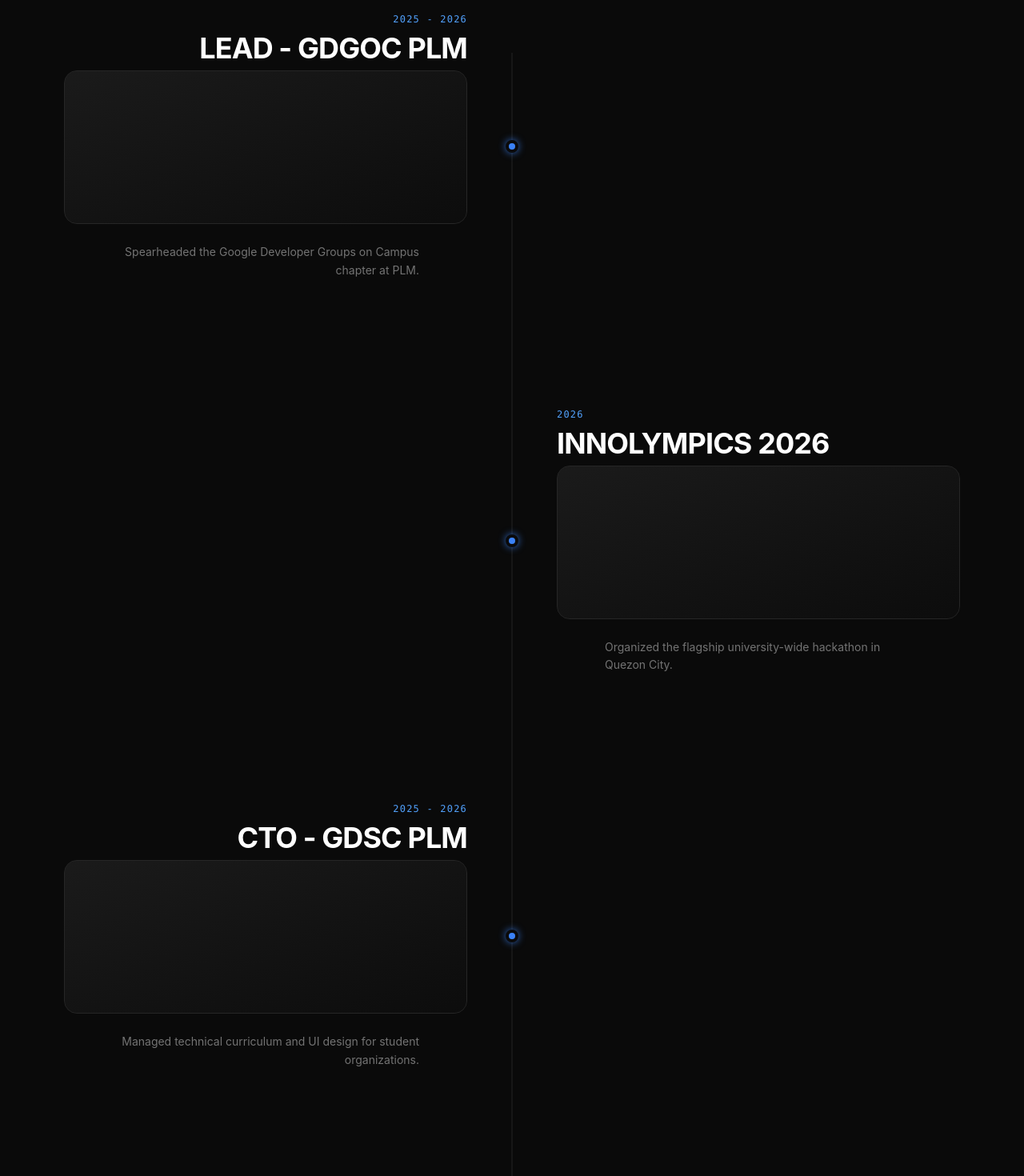
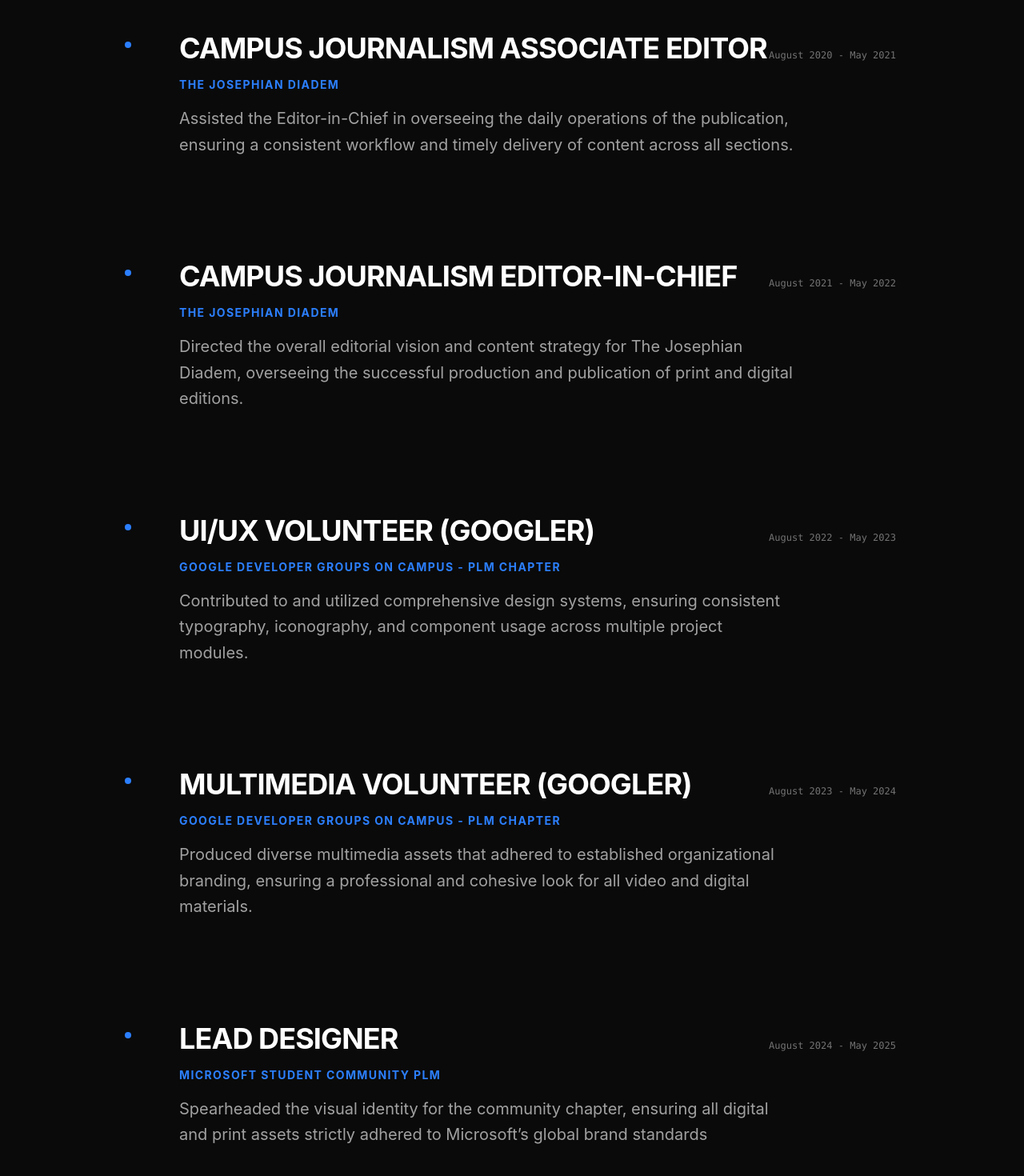
Before and after one commit to Alfheim31/portfolio, a React (Vite) app in the folder my-portfolio/: page / in a window 1280 px wide. Shown: the part 2820-4290 px from the top of the page at 80% size. Built offline with nearby package versions, Linux system fonts and the light colour scheme.

Commit message:
Update Experience.jsx

```diff
--- a/my-portfolio/src/components/Experience.jsx
+++ b/my-portfolio/src/components/Experience.jsx
@@ -1,80 +1,226 @@
+// import { motion, useScroll, useSpring } from "framer-motion";
+// import { useRef } from "react";
+
+// const EXPERIENCES = [
+//   { id: 1, year: "2025 - 2026", title: "Lead - GDGoC PLM", desc: "Spearheaded the Google Developer Groups on Campus chapter at PLM.", align: "left" },
+//   { id: 2, year: "2026", title: "InnOlympics 2026", desc: "Organized the flagship university-wide hackathon in Quezon City.", align: "right" },
+//   { id: 3, year: "2025 - 2026", title: "CTO - GDSC PLM", desc: "Managed technical curriculum and UI design for student organizations.", align: "left" },
+//   { id: 4, year: "2026", title: "P!ka Launch", desc: "Founded a boutique cookie brand specializing in pistachio-filled chewy cookies.", align: "right" },
+//   { id: 5, year: "2026", title: "RSG Seminar Series", desc: "Managed the 'Step Beyond the Uncharted Odyssey' career series.", align: "left" },
+//   { id: 6, year: "2025 - 2026", title: "Software Projects", desc: "Developed Palmingo for sign language recognition and fashion inventory systems.", align: "right" },
+//   { id: 7, year: "2024 - 2026", title: "Computer Science @ PLM", desc: "Developed Soluna, a celestial-themed programming language.", align: "left" }
+// ];
+
+// export default function Experience() {
+//   const ref = useRef(null);
+//   const { scrollYProgress } = useScroll({
+//     target: ref,
+//     offset: ["start center", "end center"],
+//   });
+
+//   const scaleY = useSpring(scrollYProgress, {
+//     stiffness: 100,
+//     damping: 30,
+//     restDelta: 0.001
+//   });
+
+//   return (
+//     <section id="experience" ref={ref} className="relative py-32 bg-neutral-950">
+//       <div className="max-w-6xl mx-auto px-4 relative">
+//         <h2 className="text-5xl md:text-7xl font-bold tracking-tighter uppercase mb-32 text-center text-white">Journey</h2>
+
+//         {/* LINE: This naturally grows/shrinks with scroll progress */}
+//         <div className="absolute left-1/2 top-[250px] bottom-0 w-[2px] bg-neutral-900 -translate-x-1/2">
+//           <motion.div
+//             style={{ scaleY, originY: 0 }}
+//             className="w-full h-full bg-blue-500 shadow-[0_0_15px_rgba(59,130,246,0.5)]"
+//           />
+//         </div>
+
+//         <div className="space-y-40">
+//           {EXPERIENCES.map((exp) => (
+//             <div key={exp.id} className="relative flex items-center justify-between w-full">
+
+//               <motion.div
+//                 // Initial state: hidden, blurred, and offset to the side
+//                 initial={{ opacity: 0, x: exp.align === "left" ? -100 : 100, filter: "blur(15px)" }}
+//                 // While in view: fully visible and centered
+//                 whileInView={{ opacity: 1, x: 0, filter: "blur(0px)" }}
+//                 // Transition settings
+//                 transition={{ duration: 0.8, ease: "easeOut" }}
+//                 // IMPORTANT: once: false enables the "reverse" animation when scrolling away
+//                 viewport={{ once: false, amount: 0.4 }}
+//                 className={`w-[45%] ${exp.align === "left" ? "text-right" : "text-left ml-auto"}`}
+//               >
+//                 <div className="flex flex-col gap-2">
+//                   <span className="text-blue-400 font-mono text-xs uppercase tracking-widest">{exp.year}</span>
+//                   <h3 className="text-2xl md:text-4xl font-bold text-white uppercase tracking-tight">{exp.title}</h3>
+//                   <div className="h-48 w-full bg-neutral-900/50 rounded-2xl border border-neutral-800 mb-4 overflow-hidden">
+//                     <div className="w-full h-full bg-gradient-to-br from-neutral-800 to-neutral-950 opacity-50" />
+//                   </div>
+//                   <p className="text-neutral-500 text-sm leading-relaxed max-w-sm ml-auto mr-0 md:mr-auto">
+//                     {exp.desc}
+//                   </p>
+//                 </div>
+//               </motion.div>
+
+//               <div className="absolute left-1/2 -translate-x-1/2 z-10">
+//                 <motion.div
+//                   initial={{ scale: 0, backgroundColor: "#171717" }}
+//                   whileInView={{ scale: 1, backgroundColor: "#3b82f6" }}
+//                   // once: false ensures the circle disappears when you scroll up past it
+//                   viewport={{ once: false, amount: 1 }}
+//                   className="w-4 h-4 rounded-full border-4 border-neutral-950 shadow-[0_0_10px_rgba(59,130,246,0.8)]"
+//                 />
+//               </div>
+//             </div>
+//           ))}
+//         </div>
+//       </div>
+//     </section>
+//   );
+// }
+
 import { motion, useScroll, useSpring } from "framer-motion";
 import { useRef } from "react";
 
-const EXPERIENCES = [
-  { id: 1, year: "2025 - 2026", title: "Lead - GDGoC PLM", desc: "Spearheaded the Google Developer Groups on Campus chapter at PLM.", align: "left" },
-  { id: 2, year: "2026", title: "InnOlympics 2026", desc: "Organized the flagship university-wide hackathon in Quezon City.", align: "right" },
-  { id: 3, year: "2025 - 2026", title: "CTO - GDSC PLM", desc: "Managed technical curriculum and UI design for student organizations.", align: "left" },
-  { id: 4, year: "2026", title: "P!ka Launch", desc: "Founded a boutique cookie brand specializing in pistachio-filled chewy cookies.", align: "right" },
-  { id: 5, year: "2026", title: "RSG Seminar Series", desc: "Managed the 'Step Beyond the Uncharted Odyssey' career series.", align: "left" },
-  { id: 6, year: "2025 - 2026", title: "Software Projects", desc: "Developed Palmingo for sign language recognition and fashion inventory systems.", align: "right" },
-  { id: 7, year: "2024 - 2026", title: "Computer Science @ PLM", desc: "Developed Soluna, a celestial-themed programming language.", align: "left" }
+const experiences = [
+  {
+    title: "Campus Journalism Associate Editor",
+    company: "The Josephian Diadem",
+    period: "August 2020 - May 2021",
+    description: "Assisted the Editor-in-Chief in overseeing the daily operations of the publication, ensuring a consistent workflow and timely delivery of content across all sections.",
+  },
+  {
+    title: "Campus Journalism Editor-in-Chief",
+    company: "The Josephian Diadem",
+    period: "August 2021 - May 2022",
+    description: "Directed the overall editorial vision and content strategy for The Josephian Diadem, overseeing the successful production and publication of print and digital editions.",
+  },
+  {
+    title: "UI/UX Volunteer (Googler)",
+    company: "Google Developer Groups on Campus - PLM Chapter",
+    period: "August 2022 - May 2023",
+    description: "Contributed to and utilized comprehensive design systems, ensuring consistent typography, iconography, and component usage across multiple project modules.",
+  },
+  {
+    title: "Multimedia Volunteer (Googler)",
+    company: "Google Developer Groups on Campus - PLM Chapter",
+    period: "August 2023 - May 2024",
+    description: "Produced diverse multimedia assets that adhered to established organizational branding, ensuring a professional and cohesive look for all video and digital materials.",
+  },
+  {
+    title: "Lead Designer",
+    company: "Microsoft Student Community PLM",
+    period: "August 2024 - May 2025",
+    description: "Spearheaded the visual identity for the community chapter, ensuring all digital and print assets strictly adhered to Microsoft’s global brand standards",
+  },
+  {
+    title: "Design and Branding Lead",
+    company: "Google Developer Groups on Campus - PLM Chapter",
+    period: "August 2024 - May 2025",
+    description: "Conceptualized and executed high-impact visual assets for large-scale events, including social media graphics, promotional videos, and environmental signage.",
+  },
+  {
+    title: "Design Head",
+    company: "InnOlympics 2025 Hackathon: Hack your Way through Progress",
+    period: "January 2025",
+    description: "Established the comprehensive visual identity for the 'Hack Your Way Through Progress' theme, creating a cohesive design system that balanced professional technical standards with an energetic, competitive aesthetic.",
+  },
+  {
+    title: "Speaker",
+    company: "GDGoC-PLM’s Everything, Everywhere All at Once: Unlocking the Creative Multiverse",
+    period: "March 2025",
+    description: "Facilitated a technical session titled 'The Anatomy of Popstron,' focusing on the intersection of graphic design and strategic visual frameworks for cohesive brand building.",
+  },
+  {
+    title: "Chief Creative Officer (CCO)",
+    company: "Google Developer Groups on Campus - PLM Chapter",
+    period: "August 2025 - Present",
+    description: "Directed the overarching visual identity and creative direction for the organization, ensuring all digital and physical assets aligned with core branding guidelines.",
+  },
+  {
+    title: "Project Head",
+    company: "Ready, Set, Grow 2026: Step Beyond the Uncharted Odyssey",
+    period: "April 2026",
+    description: "Orchestrated the end-to-end planning and execution of a comprehensive career seminar series, managing project timelines and department milestones to ensure a high-impact experience for participants.",
+  },
+  {
+    title: "Project Co-Head | Creatives Department Head",
+    company: "InnOlympics 2026 Hackathon: To Let Filipinos Dream Without Compromise",
+    period: "April 2026",
+    description: "Co-led the end-to-end planning and execution of a 48-hour hackathon, managing a multi-disciplinary team to deliver a seamless experience for participants, sponsors, and judges.",
+  },
 ];
 
 export default function Experience() {
-  const ref = useRef(null);
+  const containerRef = useRef(null);
   const { scrollYProgress } = useScroll({
-    target: ref,
-    offset: ["start center", "end center"],
+    target: containerRef,
+    offset: ["start end", "end start"],
   });
 
   const scaleY = useSpring(scrollYProgress, {
     stiffness: 100,
     damping: 30,
-    restDelta: 0.001
+    restDelta: 0.001,
   });
 
   return (
-    <section id="experience" ref={ref} className="relative py-32 bg-neutral-950">
-      <div className="max-w-6xl mx-auto px-4 relative">
-        <h2 className="text-5xl md:text-7xl font-bold tracking-tighter uppercase mb-32 text-center text-white">Journey</h2>
+    <section ref={containerRef} className="py-32 relative bg-neutral-950">
+      <div className="max-w-6xl mx-auto px-12 md:px-24">
 
-        {/* LINE: This naturally grows/shrinks with scroll progress */}
-        <div className="absolute left-1/2 top-[250px] bottom-0 w-[2px] bg-neutral-900 -translate-x-1/2">
+        {/* Section Heading */}
+        <motion.div
+          initial={{ opacity: 0, y: 20 }}
+          whileInView={{ opacity: 1, y: 0 }}
+          viewport={{ once: false }}
+          className="mb-24"
+        >
+          <span className="text-blue-500 font-mono text-xs uppercase tracking-[0.5em] block mb-4">Journey</span>
+          <h2 className="text-6xl md:text-8xl font-black uppercase tracking-tighter">Experience</h2>
+        </motion.div>
+
+        <div className="relative">
+          {/* THE TIMELINE LINE */}
           <motion.div
-            style={{ scaleY, originY: 0 }}
-            className="w-full h-full bg-blue-500 shadow-[0_0_15px_rgba(59,130,246,0.5)]"
+            style={{ scaleY }}
+            className="absolute left-0 top-0 w-[1px] h-full bg-blue-500 origin-top hidden md:block"
           />
-        </div>
 
-        <div className="space-y-40">
-          {EXPERIENCES.map((exp) => (
-            <div key={exp.id} className="relative flex items-center justify-between w-full">
+          {/* EXPERIENCE ITEMS */}
+          <div className="space-y-32">
+            {experiences.map((exp, index) => (
+              <motion.div
+                key={index}
+                initial={{ opacity: 0, x: -20 }}
+                whileInView={{ opacity: 1, x: 0 }}
+                viewport={{ once: false, amount: 0.8 }}
+                transition={{ duration: 0.8, delay: index * 0.1 }}
+                className="relative pl-0 md:pl-16 group"
+              >
+                {/* Timeline Dot */}
+                <div className="absolute left-[-4px] top-3 w-2 h-2 rounded-full bg-blue-500 hidden md:block group-hover:scale-150 transition-transform duration-300" />
 
-              <motion.div
-                // Initial state: hidden, blurred, and offset to the side
-                initial={{ opacity: 0, x: exp.align === "left" ? -100 : 100, filter: "blur(15px)" }}
-                // While in view: fully visible and centered
-                whileInView={{ opacity: 1, x: 0, filter: "blur(0px)" }}
-                // Transition settings
-                transition={{ duration: 0.8, ease: "easeOut" }}
-                // IMPORTANT: once: false enables the "reverse" animation when scrolling away
-                viewport={{ once: false, amount: 0.4 }}
-                className={`w-[45%] ${exp.align === "left" ? "text-right" : "text-left ml-auto"}`}
-              >
-                <div className="flex flex-col gap-2">
-                  <span className="text-blue-400 font-mono text-xs uppercase tracking-widest">{exp.year}</span>
-                  <h3 className="text-2xl md:text-4xl font-bold text-white uppercase tracking-tight">{exp.title}</h3>
-                  <div className="h-48 w-full bg-neutral-900/50 rounded-2xl border border-neutral-800 mb-4 overflow-hidden">
-                    <div className="w-full h-full bg-gradient-to-br from-neutral-800 to-neutral-950 opacity-50" />
-                  </div>
-                  <p className="text-neutral-500 text-sm leading-relaxed max-w-sm ml-auto mr-0 md:mr-auto">
-                    {exp.desc}
-                  </p>
+                <div className="flex flex-col md:flex-row md:items-baseline justify-between mb-4">
+                  <h3 className="text-3xl md:text-4xl font-bold uppercase tracking-tight text-white group-hover:text-blue-400 transition-colors duration-300">
+                    {exp.title}
+                  </h3>
+                  <span className="text-neutral-500 font-mono text-xs mt-2 md:mt-0">
+                    {exp.period}
+                  </span>
                 </div>
+
+                <p className="text-blue-500 font-bold text-sm uppercase tracking-widest mb-4">
+                  {exp.company}
+                </p>
+
+                <p className="text-neutral-400 text-lg md:text-xl max-w-3xl leading-relaxed">
+                  {exp.description}
+                </p>
               </motion.div>
-
-              <div className="absolute left-1/2 -translate-x-1/2 z-10">
-                <motion.div
-                  initial={{ scale: 0, backgroundColor: "#171717" }}
-                  whileInView={{ scale: 1, backgroundColor: "#3b82f6" }}
-                  // once: false ensures the circle disappears when you scroll up past it
-                  viewport={{ once: false, amount: 1 }}
-                  className="w-4 h-4 rounded-full border-4 border-neutral-950 shadow-[0_0_10px_rgba(59,130,246,0.8)]"
-                />
-              </div>
-            </div>
-          ))}
+            ))}
+          </div>
         </div>
       </div>
     </section>
```
